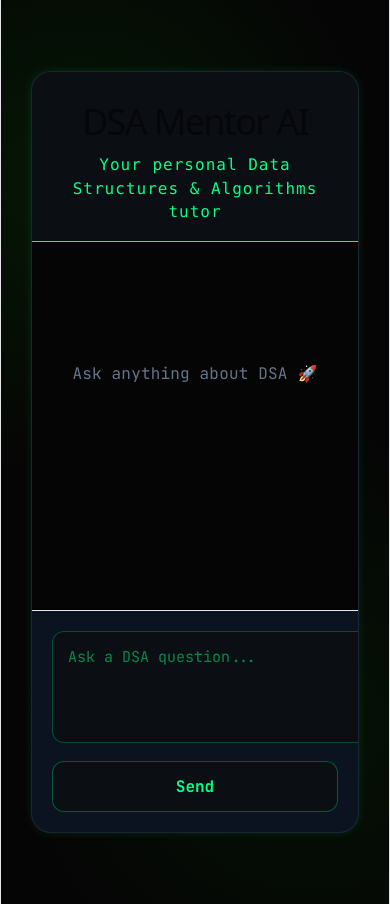
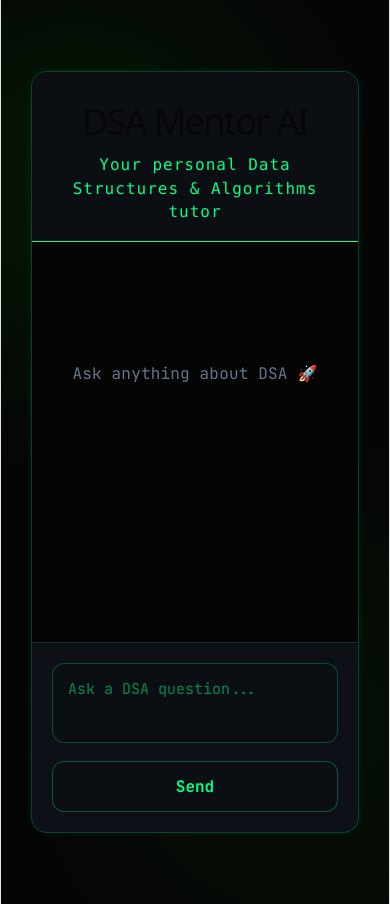
Before and after one commit to Aakashth2025/dsa-chat-bot, a React (Vite) app in the folder frontend/: page / in a window 390 px wide. Built offline with nearby package versions, Linux system fonts and the light colour scheme.

Commit message:
Improved Ui, auto-scroll and responsiveness

```diff
--- a/frontend/src/App.css
+++ b/frontend/src/App.css
@@ -11,7 +11,7 @@
 }
 
 .chat-container {
-  width: 1100px;
+  width: min(1100px, 100%);
   height: 90vh;
 
   background: #0d1117;
@@ -79,7 +79,8 @@
 
 .input-area {
   padding: 20px;
-  border-top: 1px solid #e2e8f0;
+  border-top: 1px solid rgba(0, 255, 136, 0.15);
+  box-sizing: border-box;
 }
 
 textarea {
@@ -97,7 +98,7 @@ textarea {
   padding: 15px;
 
   outline: none;
-
+  box-sizing: border-box;
   font-family: "JetBrains Mono", monospace;
   font-size: 15px;
 }
@@ -233,23 +234,6 @@ button:hover {
   color: inherit;
 }
 
-.chat-container {
-   width: 1100px;
-  height: 90vh;
-
-  background: #0b1220;
-
-  border-radius: 20px;
-
-  border: 1px solid rgba(255,255,255,0.08);
-
-  box-shadow:
-  0 0 8px rgba(0, 255, 136, 0.12);
-
-  overflow: hidden;
-  display: flex;
-  flex-direction: column;
-}
 
 textarea:focus {
   border-color: #2563eb;
--- a/frontend/src/App.jsx
+++ b/frontend/src/App.jsx
@@ -1,4 +1,4 @@
-import { useState } from "react";
+import { useState, useEffect, useRef } from "react";
 import ReactMarkdown from "react-markdown";
 //import { PrismLight as SyntaxHighlighter } from "react-syntax-highlighter";
 //im+port { oneDark } from "react-syntax-highlighter/dist/esm/styles/prism";
@@ -9,6 +9,14 @@ function App() {
   const [question, setQuestion] = useState("");
   const [messages, setMessages] = useState([]);
   const [loading, setLoading] = useState(false);
+  const chatBoxRef = useRef(null);
+
+  useEffect(() => {
+  if (chatBoxRef.current) {
+    chatBoxRef.current.scrollTop =
+      chatBoxRef.current.scrollHeight;
+  }
+}, [messages]);
 
   const askQuestion = async () => {
     if (!question.trim()) return;
@@ -20,6 +28,8 @@ function App() {
 
     setMessages((prev) => [...prev, userMessage]);
     setLoading(true);
+
+    setQuestion("");
 
     try {
       const res = await fetch("http://localhost:3000/chat", {
@@ -50,7 +60,6 @@ function App() {
       ]);
     }
 
-    setQuestion("");
     setLoading(false);
   };
 
@@ -63,7 +72,7 @@ function App() {
           <p>Your personal Data Structures & Algorithms tutor</p>
         </div>
 
-        <div className="chat-box">
+        <div className="chat-box" ref={chatBoxRef}>
           {messages.length === 0 && (
             <div className="welcome">
               Ask anything about DSA 🚀
```
